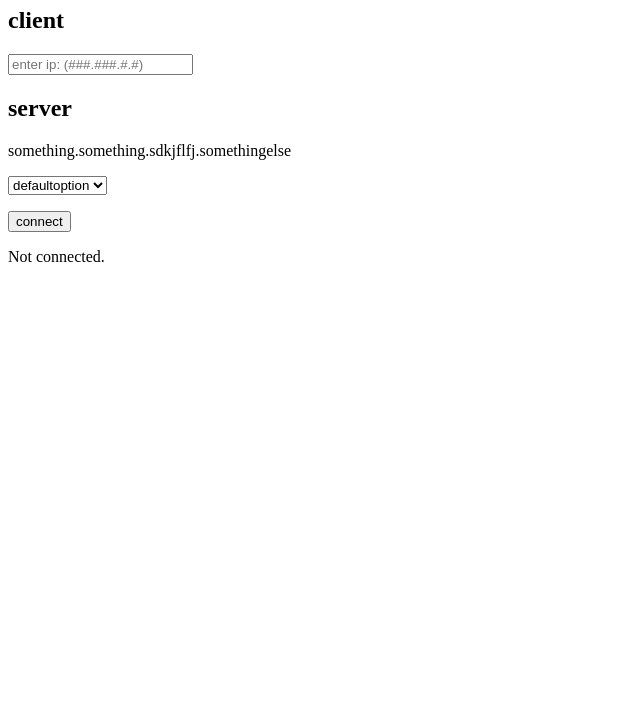
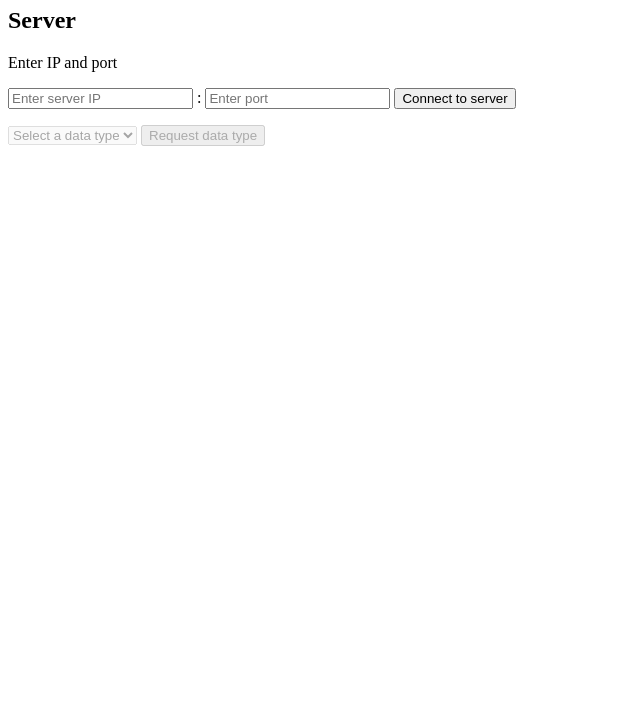
Before and after one commit to planT-444/DERMS-ui, a plain HTML site: page index.html in a window 1280 px wide. Shown: the part 73-800 px from the top of the page, without its empty margins (0-640 px from the left). Drawn offline with Linux system fonts and the light colour scheme.

Commit message:
changed the design after discussion, added log, doing some styling

```diff
--- a/index.html
+++ b/index.html
@@ -4,63 +4,96 @@
     <meta charset="UTF-8">
     <meta name="viewport" content="width=device-width, initial-scale=1.0">
     <title>the thingy</title>
+    <style>
+        p.colon {
+            display: inline;
+        }
+        #log-container{
+            visibility: hidden;
+            width: 300px;
+            height: 400px;
+            border: 1px solid #ccc;
+            display: flex;
+        }
+
+
+
+    </style>
 </head>
 <body>
-    <h1>the thingy</h1>
-    <h2>client</h2>
-    <input type="text" id="client-ip" placeholder="enter ip: (###.###.#.#)">
-    <h2>server</h2>
-    <p id = "server-ip"></p>
-    <select name="hi" id="data-types">
-        <option>defaultoption</option>
+    <h1>Client Interface</h1>
+    <h2>Server</h2>
+    <p>Enter IP and port</p>
+    <input type="text" id="server-ip" placeholder="Enter server IP">
+    <p class="colon">:</p>
+    <input type="text" id="server-port" placeholder="Enter port">
+    <button onclick="userConnectToServer()">Connect to server</button>
+    <p id = "connection-error-message"></p>
+    <select name="data-type-select" id="data-type" disabled>
+        <option value="default-option">Select a data type</option>
         <option>option1</option>
         <option>option2</option>
         <option>option3</option>
         <option>option4</option>
     </select>
-    <p></p>
-    <button onclick="addClient()">connect</button>
-    <p id = "connectStatus"></p>
+    <button onclick="userRequestDataType()" id="request-data-type" disabled>Request data type</button>
+    <div class="disabled" id="log-container">
+        <div id = "log">
+            <div>aaa</div>
+        </div>
+    </div>
 <script>
-    const validIPFormat = /^(\d{3}\.){2}\d\.\d$/;
-    const clientIP = document.getElementById("client-ip");
+    const validIPFormat = /^(\d+\.){3}\d+$/;
     const serverIP = document.getElementById("server-ip");
-    const option = document.getElementById("data-types");
-    const connectStatus = document.getElementById("connectStatus");
+    const connectionErrorMessage = document.getElementById("connection-error-message");
+    const requestedDataType = document.getElementById("data-type");
+    const requestDataType = document.getElementById("request-data-type");
+    const logContainer = document.getElementById("log-container");
+    const log = document.getElementById("log");
 
-    connectStatus.innerText = "Not connected.";
-    serverIP.innerText = "something.something.sdkjflfj.somethingelse";
+    function logMessage(msg) {
+        msgElement = document.createElement("div");
+        msgElement.textContent = msg;
+        log.insertBefore(msgElement)
+    }
 
-    function addClient() {
-        console.log("Connecting to client...");
-        if (!validInput(clientIP.value)) {
-            connectStatus.innerText = "Cannot connect: invalid client IP";
+    function isValidIP(input) {
+        return input.match(validIPFormat) != null;
+    }
+
+    function userConnectToServer() {
+        console.log("Connecting to server...");
+        if (!isValidIP(serverIP.value)) {
+            connectionErrorMessage.textContent = "Cannot connect: invalid server IP";
+            console.log("Cannot connect: invalid server IP");
             return;
         }
 
-        if (option.value === "defaultoption") {
-            connectStatus.innerText = "Please select an option";
+        if (!connectToServer(serverIP.value)) {
+            connectionErrorMessage.textContent = "Cannot connect: server connection failed";
+            console.log("Cannot connect: server connection failed");
             return;
         }
+    }
 
-        if (!establishServerConnection(clientIP.value)) {
-            connectStatus.innerText = "Cannot connect: server connection failed";
+    function userRequestDataType() {
+        console.log("Requesting data type: " + requestedDataType.value);
+        if (requestedDataType.value === "default-option") {
+            connectionErrorMessage.textContent = "Please select an option";
             return;
         }
-
-        connectStatus.innerText = ("Successfully connected client " + clientIP.value
-        + " to " + serverIP.innerText + " with option " + option.value);
     }
 
-    function validInput(input) {
-        return input.match(validIPFormat) != null;
+    function connectToServer(ip) {
+        requestedDataType.disabled = false;
+        requestDataType.disabled = false;
+        logContainer.style.visibility = "visible";
+
+        return true;
+
     }
 
-    function establishServerConnection(ip) {
-        // connects to server and returns boolean for connection status
-        return true;
-    }
 
 </script>
 </body>
-</html
+</html>
```
